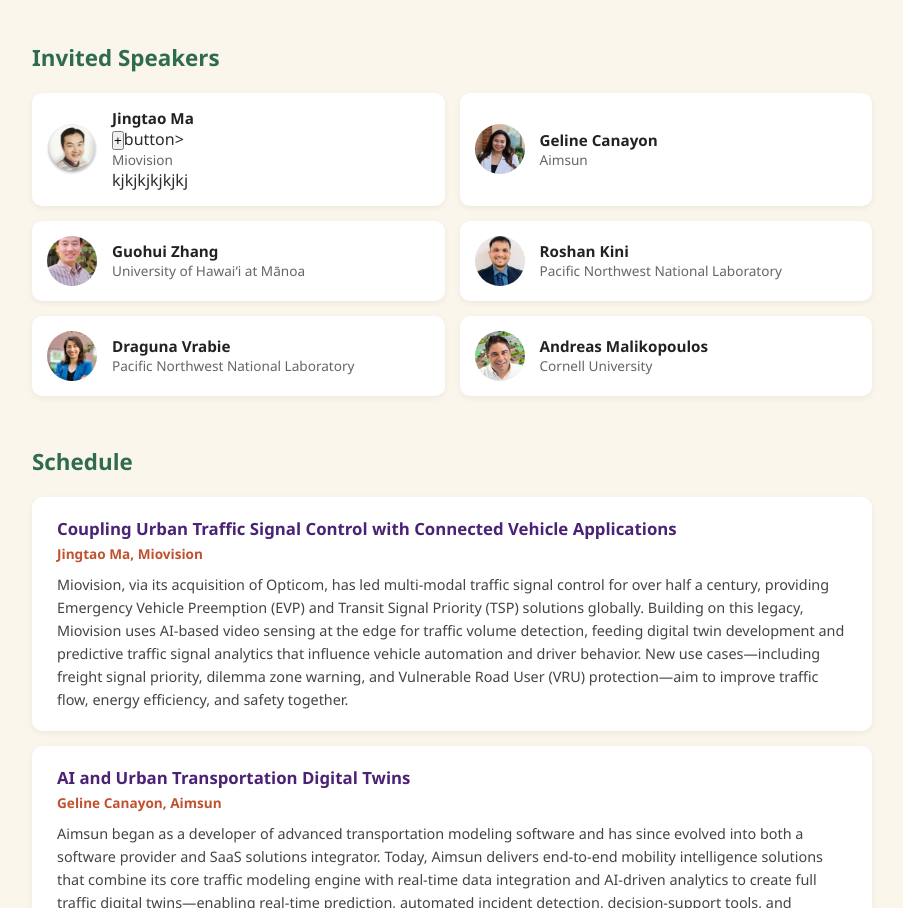
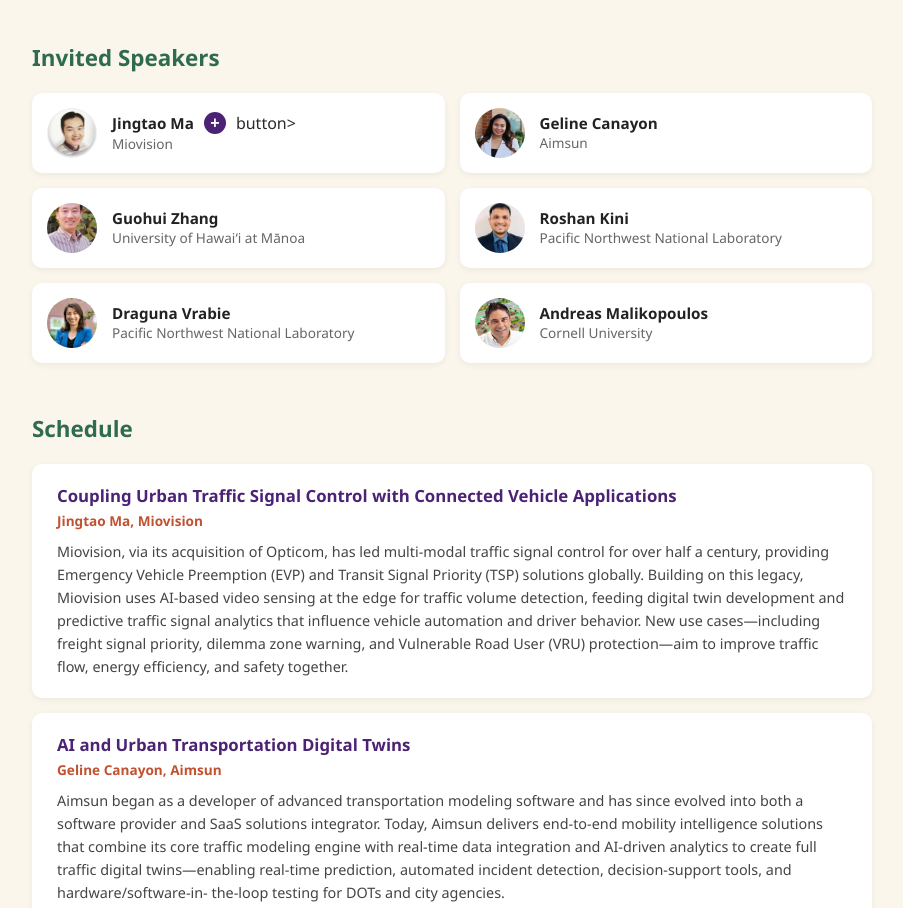
Before and after one commit to nazir-nawaf/cdc-workshop, a plain HTML site: page index.html in a window 1280 px wide. Shown: the part 1102-2010 px from the top of the page, without its empty margins (188-1091 px from the left). Drawn offline with Linux system fonts and the light colour scheme.

Commit message:
Update style.css

```diff
--- a/style.css
+++ b/style.css
@@ -127,6 +127,45 @@ body {
   background: white;
   padding: 4px;
   border-radius: 6px;
+}
+
+/* ---------- Bio toggle ---------- */
+.name-row {
+  display: flex;
+  align-items: center;
+  justify-content: space-between;
+  gap: 10px;
+}
+
+.toggle-btn {
+  background-color: #4b2274;
+  color: white;
+  border: none;
+  border-radius: 50%;
+  width: 22px;
+  height: 22px;
+  font-size: 1rem;
+  font-weight: 700;
+  line-height: 1;
+  cursor: pointer;
+  flex-shrink: 0;
+  transition: background-color 0.2s;
+}
+
+.toggle-btn:hover {
+  background-color: #2f6b4f;
+}
+
+.bio {
+  display: none;
+  margin-top: 10px;
+  font-size: 0.85rem;
+  color: #444;
+  line-height: 1.5;
+}
+
+.bio.show {
+  display: block;
 }
 
 /* ---------- Abstract & Topics ---------- */
```
